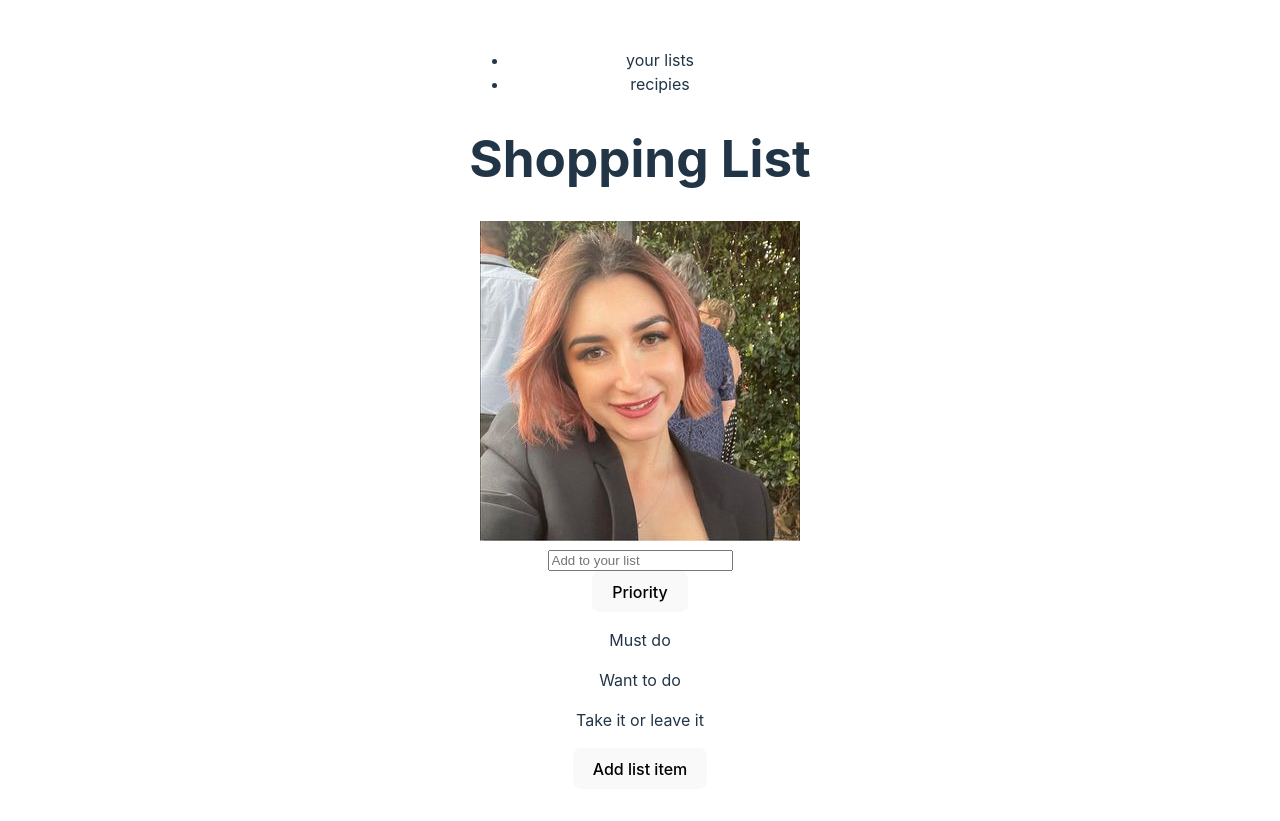
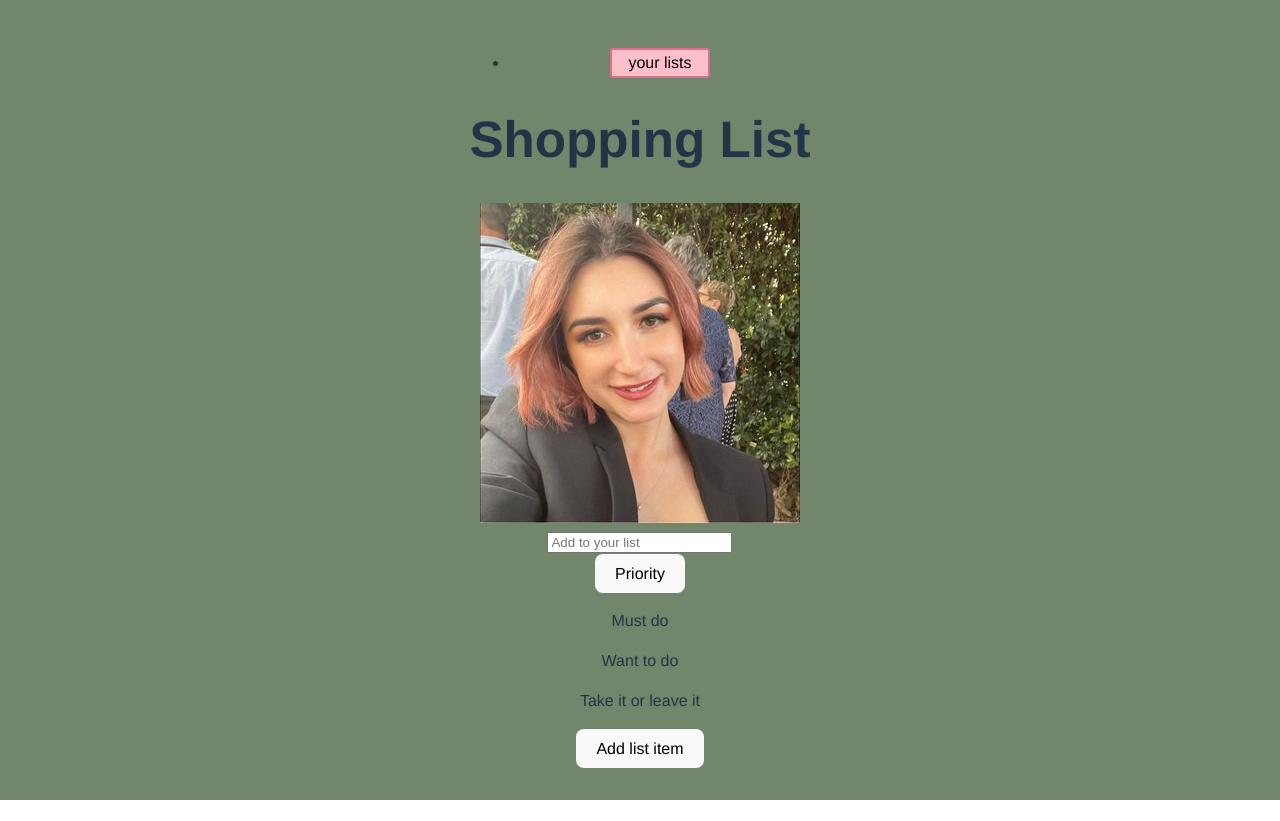
Before and after one commit to NessJade96/List-It, a React (Vite) app: page / in a window 1280 px wide. After the commit the page ends 800 px from the top, so only its background shows below. Built offline with nearby package versions, Linux system fonts and the light colour scheme.

Commit message:
Set up Styled-Components for styling
Installed Styled-Components and the Babel-plugin-styled-components, to use for the applications styling. I read the docs and created a globalStyles.js for my background colour and text fonts etc.

```diff
--- a/babel.config.json
+++ b/babel.config.json
@@ -0,0 +1,3 @@
+{
+  "plugins": ["babel-plugin-styled-components"]
+}
--- a/src/App.jsx
+++ b/src/App.jsx
@@ -1,10 +1,12 @@
 import './App.css';
+import GlobalStyle from './globalStyles';
 import Nav from './components/Nav';
 import GroceryItemList from './components/GroceryItemList';
 
 function App() {
 	return (
 		<div>
+			<GlobalStyle />
 			<Nav />
 			<GroceryItemList />
 		</div>
--- /dev/null
+++ b/src/components/Button.jsx
@@ -0,0 +1,24 @@
+import styled, {css} from 'styled-components';
+
+export const Button = styled.button`
+	background: transparent;
+	border-radius: 3px;
+	border: 2px solid palevioletred;
+	color: palevioletred;
+	margin: 0 1em;
+	padding: 0.25em 1em;
+
+	${(props) =>
+		props.primary &&
+		css`
+			background: palevioletred;
+			color: white;
+		`};
+
+	${(props) =>
+		props.test &&
+		css`
+			background: pink;
+			color: black;
+		`};
+`;
--- a/src/components/Nav.jsx
+++ b/src/components/Nav.jsx
@@ -1,13 +1,15 @@
 import React from 'react';
 import profilePic from '../../public/assets/profilepic.jpg';
+import {Button} from './Button';
 
 export default function Nav() {
 	return (
 		<header>
 			<div>
 				<ul>
-					<li>your lists</li>
-					<li>recipies</li>
+					<li>
+						<Button test>your lists</Button>
+					</li>
 				</ul>
 				<h1>Shopping List</h1>
 			</div>
--- /dev/null
+++ b/src/globalStyles.js
@@ -0,0 +1,12 @@
+import {createGlobalStyle} from 'styled-components';
+
+const GlobalStyle = createGlobalStyle`
+  body {
+    margin: 0;
+    padding: 0;
+    background:  rgb(114, 134, 107) ;
+    font-family: Open-Sans, Helvetica, Sans-Serif;
+  }
+`;
+
+export default GlobalStyle;
```
Also changed, not shown: src/main.jsx (+8 -8 lines), assets/Colour Theme.jpg (added), 1 other file (tests, documents, lock files or other folders).
